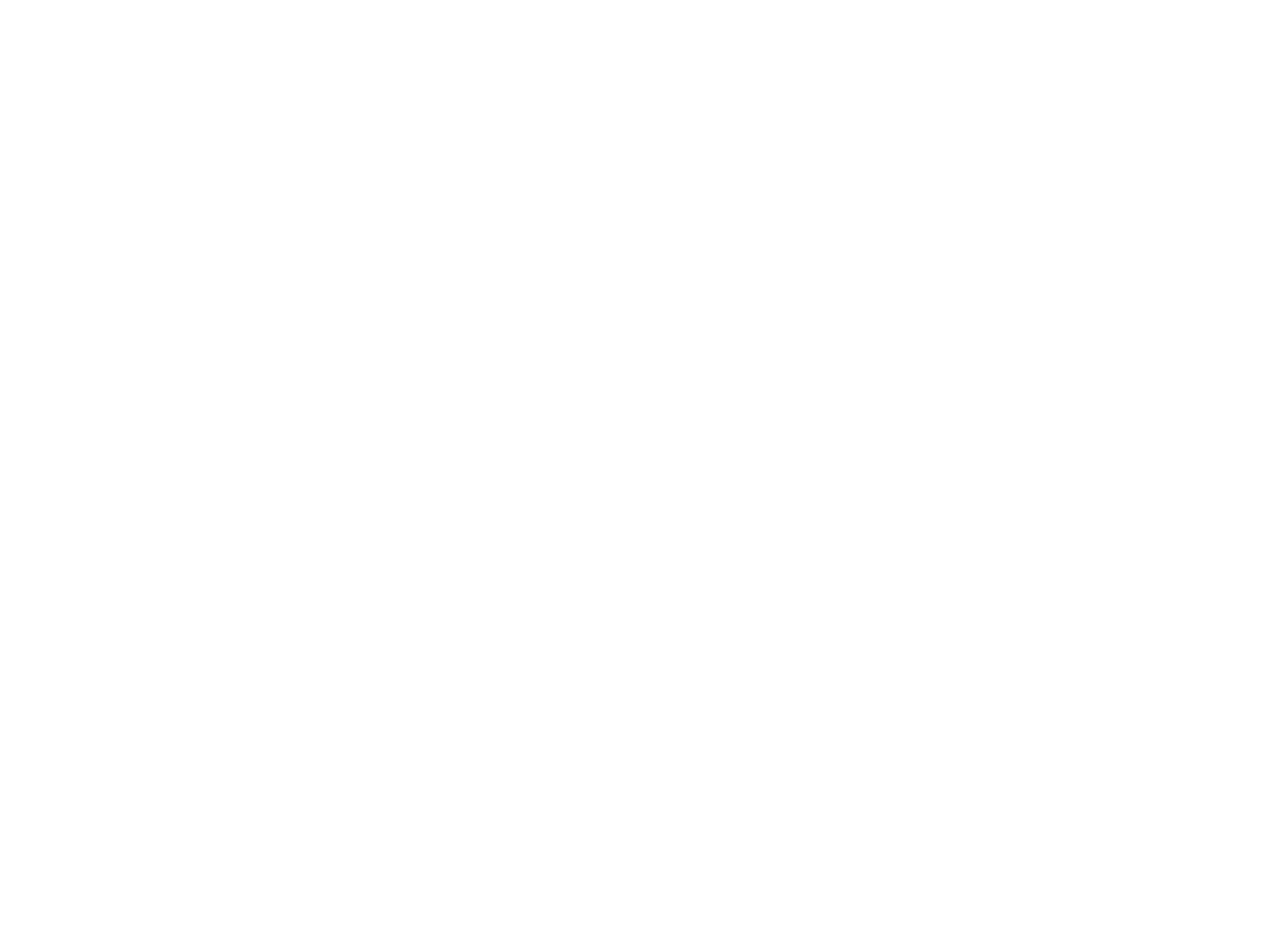
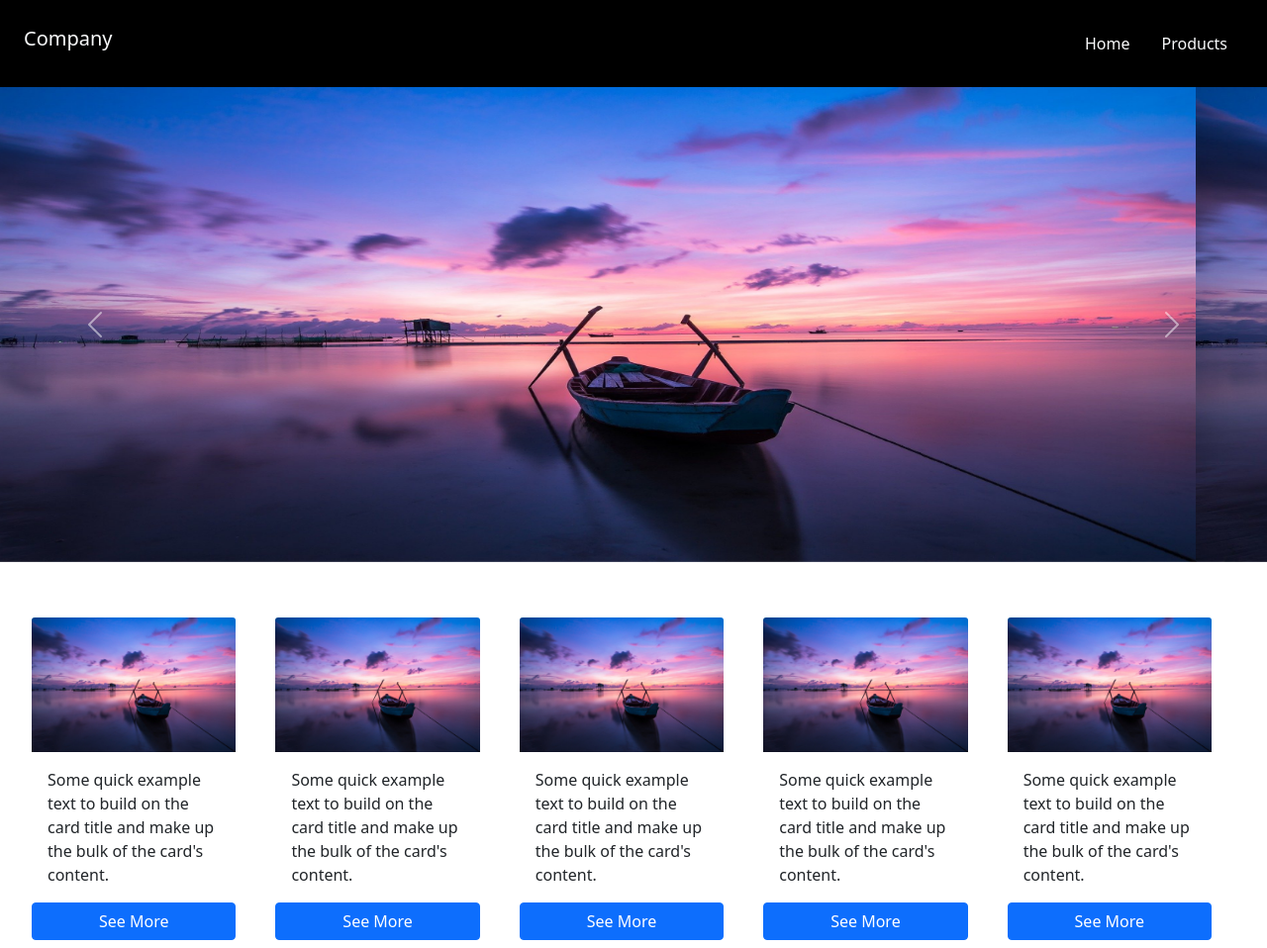
Before and after one commit to Delmar-Ty/e-business, a plain HTML site: page index.html in a window 1280 px wide. Shown: the whole page at 99% size. Before the commit the page ends 800 px from the top, so only its background shows below. Drawn offline with nearby package versions, Linux system fonts and the light colour scheme.

Commit message:
Made stuff

```diff
--- a/index.html
+++ b/index.html
@@ -16,9 +16,93 @@
     <link rel="stylesheet" href="https://cdn.jsdelivr.net/npm/bootstrap-icons@1.3.0/font/bootstrap-icons.css">
 </head>
 <body>
-    <nav>
+    <!--Nav Bar-->
+    <nav class="sticky-top bg-black">
+        <div class="container-fluid p-4">
+            <div class="row">
+                <div class="col">
+                    <a href="#" class="navbar-brand text-light">Company</a>
+                </div>
+                <div class="col">
+                    <ul class="nav justify-content-end">
+                        <li class="nav-item">
+                            <a href="#" class="nav-link text-light">Home</a>
+                        </li>
+                        <li class="nav-item">
+                            <a href="#" class="nav-link text-light">Products</a>
+                        </li>
+                    </ul>
+                </div>
+            </div>
+        </div>
+    </nav>
 
-    </nav>
+    <!--Carousel-->
+    <section>
+        <div id="carouselExampleControls" class="carousel slide" data-bs-ride="carousel">
+            <div class="carousel-inner">
+              <div class="carousel-item active">
+                <img src="assets/Media/lake-sunrise.jpg" class="d-block w-100" alt="lake" style="height: 60vh;">
+              </div>
+              <div class="carousel-item">
+                <img src="assets/Media/lake-sunrise.jpg" class="d-block w-100" alt="lake" style="height: 60vh;">
+              </div>
+              <div class="carousel-item">
+                <img src="assets/Media/lake-sunrise.jpg" class="d-block w-100" alt="lake" style="height: 60vh;">
+              </div>
+            </div>
+            <button class="carousel-control-prev" type="button" data-bs-target="#carouselExampleControls" data-bs-slide="prev">
+              <span class="carousel-control-prev-icon" aria-hidden="true"></span>
+              <span class="visually-hidden">Previous</span>
+            </button>
+            <button class="carousel-control-next" type="button" data-bs-target="#carouselExampleControls" data-bs-slide="next">
+              <span class="carousel-control-next-icon" aria-hidden="true"></span>
+              <span class="visually-hidden">Next</span>
+            </button>
+          </div>
+    </section>
+
+    <!--Small Products List-->
+    <section>
+        <div class="container-fluid row mt-5">
+            <div class="card col m-2" style="border: none;">
+                <img src="assets/Media/lake-sunrise.jpg" class="card-img-top" alt="lake" width="100%">
+                <div class="card-body">
+                  <p class="card-text">Some quick example text to build on the card title and make up the bulk of the card's content.</p>
+                </div>
+                <button class="btn btn-primary">See More</button>
+              </div>
+              <div class="card col m-2" style="border: none;">
+                <img src="assets/Media/lake-sunrise.jpg" class="card-img-top" alt="lake" width="100%">
+                <div class="card-body">
+                  <p class="card-text">Some quick example text to build on the card title and make up the bulk of the card's content.</p>
+                </div>
+                <button class="btn btn-primary">See More</button>
+              </div>
+              <div class="card col m-2" style="border: none;">
+                <img src="assets/Media/lake-sunrise.jpg" class="card-img-top" alt="lake" width="100%">
+                <div class="card-body">
+                  <p class="card-text">Some quick example text to build on the card title and make up the bulk of the card's content.</p>
+                </div>
+                <button class="btn btn-primary">See More</button>
+              </div>
+              <div class="card col m-2" style="border: none;">
+                <img src="assets/Media/lake-sunrise.jpg" class="card-img-top" alt="lake" width="100%">
+                <div class="card-body">
+                  <p class="card-text">Some quick example text to build on the card title and make up the bulk of the card's content.</p>
+                </div>
+                <button class="btn btn-primary">See More</button>
+              </div>
+              <div class="card col m-2" style="border: none;">
+                <img src="assets/Media/lake-sunrise.jpg" class="card-img-top" alt="lake" width="100%">
+                <div class="card-body">
+                  <p class="card-text">Some quick example text to build on the card title and make up the bulk of the card's content.</p>
+                </div>
+                <button class="btn btn-primary">See More</button>
+              </div>
+
+        </div>
+    </section>
 
     <!--Custom JavaScript-->
     <script src="assets/JavaScript/script.js"></script>
```
